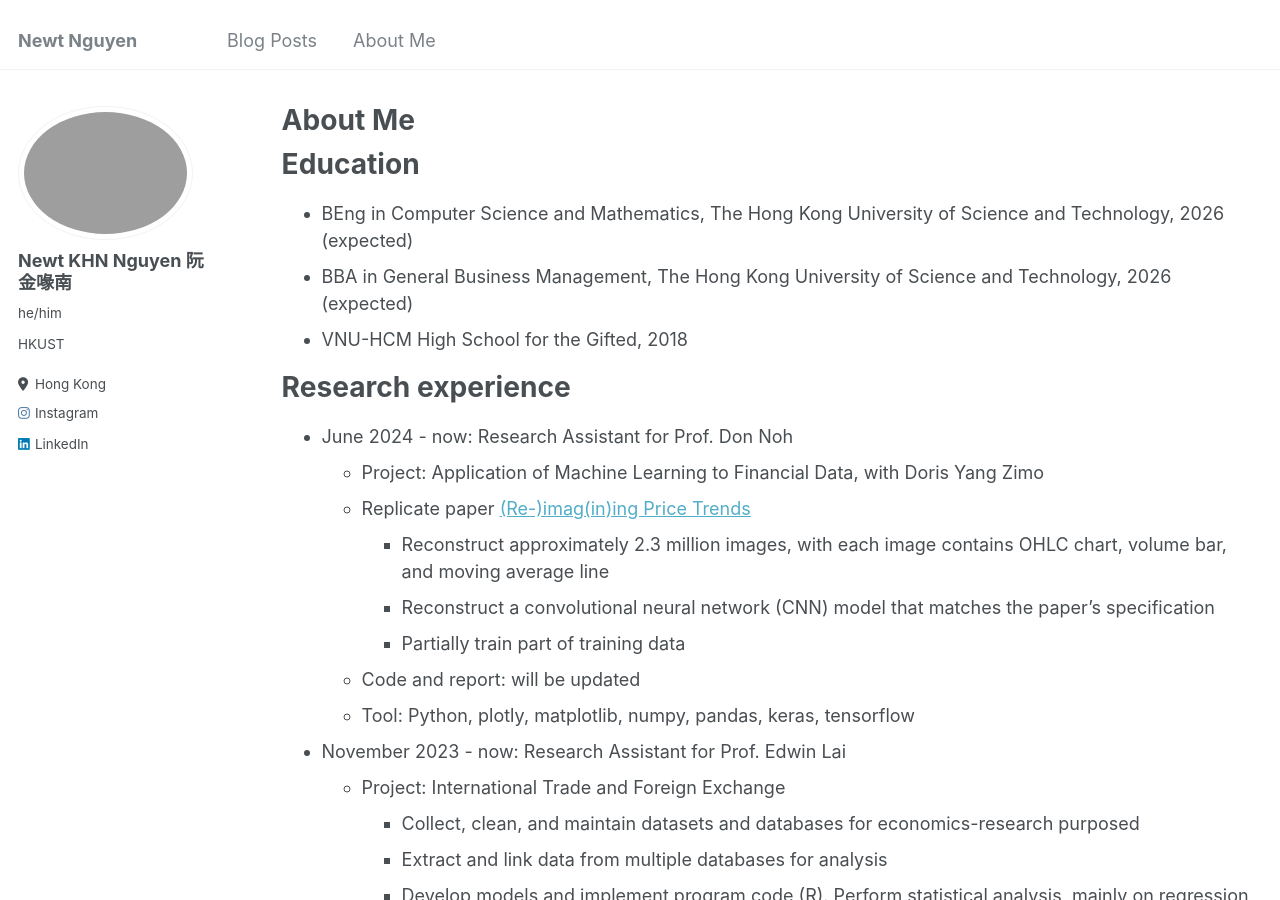
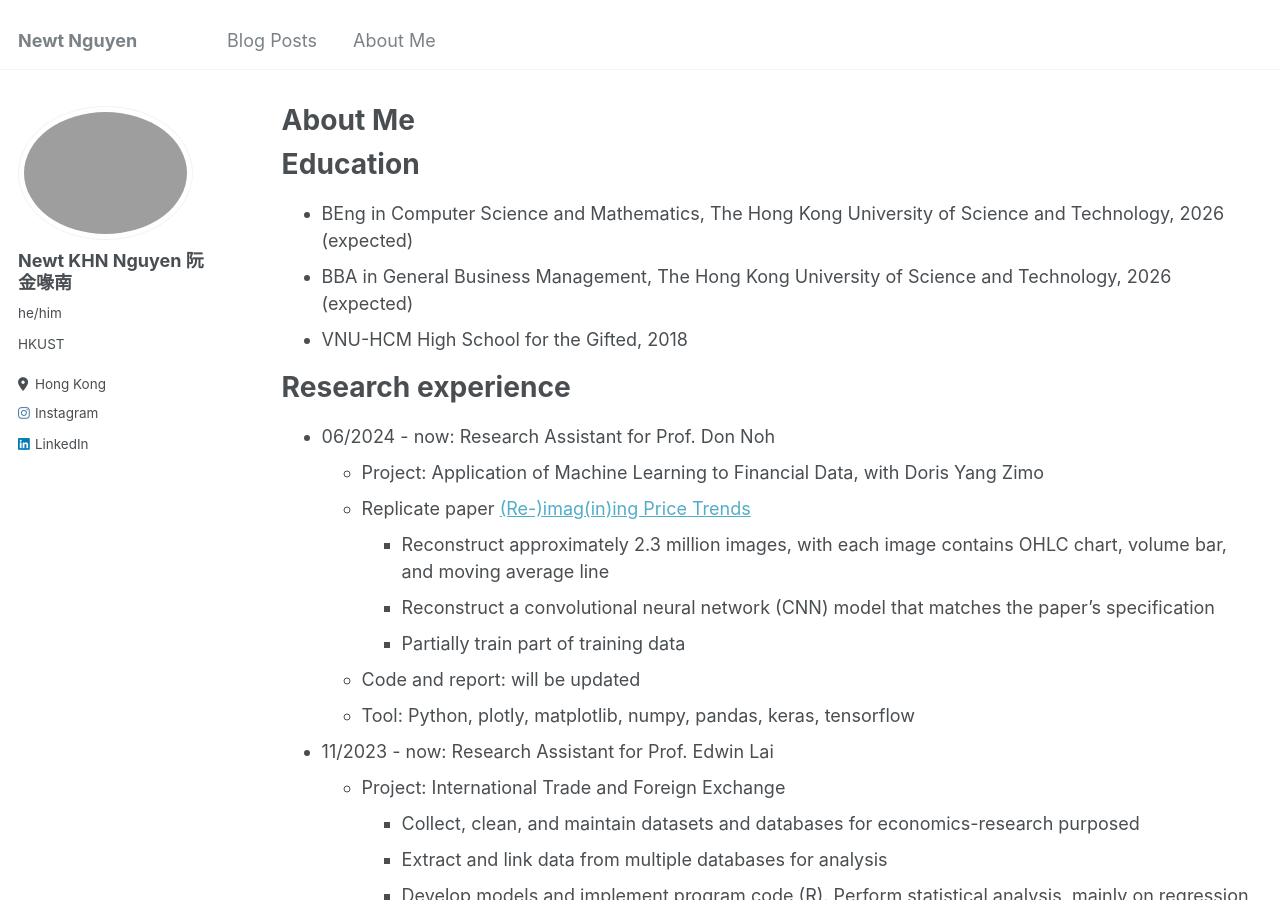
Before and after one commit to newtdes/newtdes.github.io, a Jekyll site: the page built from _pages/cv.md, in a window 1280 px wide and 900 px high. Built offline with Jekyll 4.4.1, drawn with Linux system fonts in a browser that asks for light colours.

Commit message:
Change date in research experience

```diff
--- a/_pages/cv.md
+++ b/_pages/cv.md
@@ -17,7 +17,7 @@
 
 Research experience
 =====
-* June 2024 - now: Research Assistant for Prof. Don Noh
+* 06/2024 - now: Research Assistant for Prof. Don Noh
   * Project: Application of Machine Learning to Financial Data, with Doris Yang Zimo
   * Replicate paper [(Re-)imag(in)ing Price Trends](https://economics.yale.edu/research/re-imagining-price-trends)
     * Reconstruct approximately 2.3 million images, with each image contains OHLC chart, volume bar, and moving average line
@@ -25,7 +25,7 @@
     * Partially train part of training data
   * Code and report: will be updated
   * Tool: Python, plotly, matplotlib, numpy, pandas, keras, tensorflow
-* November 2023 - now: Research Assistant for Prof. Edwin Lai
+* 11/2023 - now: Research Assistant for Prof. Edwin Lai
   * Project: International Trade and Foreign Exchange
     * Collect, clean, and maintain datasets and databases for economics-research purposed
     * Extract and link data from multiple databases for analysis
```
